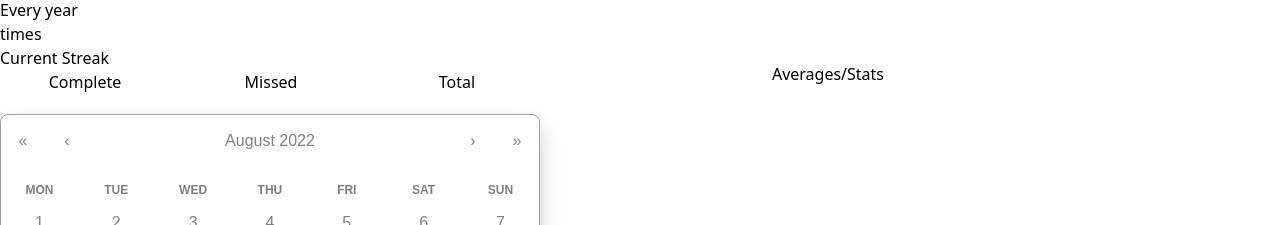
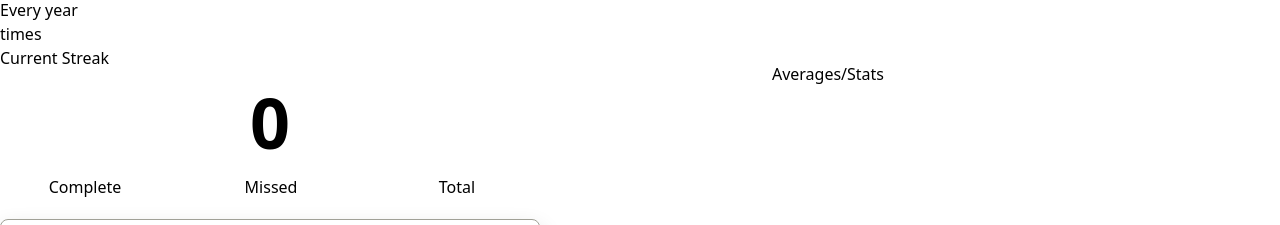
Before and after one commit to bruno-boys/ftl-capstone, a React (Vite) app in the folder habit-traker-ui/: page /habit/1 in a window 1280 px wide. Shown: the part 257-482 px from the top of the page. Built offline with nearby package versions, Linux system fonts and the light colour scheme; no server answers.

Commit message:
Modified habit page and habit detail page so that user can now see their streak count on the user detail page

```diff
--- a/habit-traker-ui/src/components/HabitDetails/HabitDetails.css
+++ b/habit-traker-ui/src/components/HabitDetails/HabitDetails.css
@@ -137,3 +137,10 @@ border-bottom-right-radius: 6px;
 background: #6f48eb;
 color: white;
 }
+
+.streak-count{
+    display: flex;
+    font-weight: bolder;
+    margin-left : 250px;
+    font-size: 70px;
+}
--- a/habit-traker-ui/src/components/HabitDetails/HabitDetails.jsx
+++ b/habit-traker-ui/src/components/HabitDetails/HabitDetails.jsx
@@ -6,16 +6,19 @@ import Modal from '../../utils/Modal';
 import EditForm from '../EditForm/EditForm';
 import apiClient from '../../services/apiClient';
 import Calendar from 'react-calendar';
+import { useLocation } from 'react-router-dom'
 import './HabitDetails.css'
 
 
-export default function HabitDetails({}) {
+export default function HabitDetails() {
     //gets the habitId from the URL
     const { habitId } = useParams()
     const [videoModalOpen, setVideoModalOpen] = useState(false);
     const [habit, setHabit] = useState({})
     const [error, setError] = useState("")
     const navigate = useNavigate()
+    const location = useLocation()
+    const streakCount = location.state
 
     useEffect(() => {
         const getHabitById = async () => {
@@ -34,7 +37,7 @@ export default function HabitDetails({}) {
         }
     }
 
-
+    // console.log("streak count", from)
     return (
         <div className="flex flex-col min-h-screen overflow-hidden">
             <Header />
@@ -48,7 +51,7 @@ export default function HabitDetails({}) {
                                 <button className="btn-sm text-gray-200 bg-gray-900 hover:bg-gray-800 ml-3" onClick={deleteHabit} style={{backgroundColor:"red"}}>Delete</button>
                             </div>
                             <div className="habit-detail-page">
-                                <HabitDetailContainer habit={habit} />
+                                <HabitDetailContainer habit={habit} streakCount = {streakCount}/>
                             </div>
                         </div>
                          {/* Modal */}
@@ -68,7 +71,7 @@ export default function HabitDetails({}) {
 }
 
 
-function HabitDetailContainer({ habit }) {
+function HabitDetailContainer({ habit, streakCount }) {
 
     const options = {
         year: "numeric", month: "short",
@@ -100,6 +103,9 @@ function HabitDetailContainer({ habit }) {
                         >
                             <div>
                                 <div id="streak" className="font-bold leading-snug tracking-tight mb-1">Current Streak</div>
+                            </div>
+                            <div className='streak-count'>
+                                {streakCount ? streakCount : 0}
                             </div>
                         </a>
                         <div className="status-days">
--- a/habit-traker-ui/src/components/HabitPage/HabitPage.jsx
+++ b/habit-traker-ui/src/components/HabitPage/HabitPage.jsx
@@ -1,13 +1,15 @@
 import "./HabitPage.css";
 import React from "react";
 import { useEffect, useState, useRef } from "react";
+
 import apiClient from "../../services/apiClient";
 import EditForm from "../EditForm/EditForm";
 import Modal from "../../utils/Modal";
-import { useNavigate } from "react-router-dom";
+import { useNavigate, Routes, Route } from "react-router-dom";
 import { Link } from "react-router-dom";
 import Header from "../../partials/Header";
 import HabitForm from "../HabitForm/HabitForm";
+import HabitDetails from "../HabitDetails/HabitDetails";
 
 export default function HabitPage() {
   const [habits, setHabits] = useState([]);
@@ -209,7 +211,7 @@ function HabitCard({ habit, formModalOpen, setFormModalOpen, handleClose }) {
 
   let today = new Date();
   today.setHours(0, 0, 0, 0);
-  today.setDate(today.getDate());
+  today.setDate(today.getDate()+ 11);
 
 
 
@@ -411,14 +413,13 @@ function HabitCard({ habit, formModalOpen, setFormModalOpen, handleClose }) {
                 }}
               >
                 <div className="card" style={{ width: "100%" }}>
-                  <Link to={`/habit/${habit.id}`}>
+                  <Link to={ `/habit/${habit.id}`} state = {streakCount}>
                     <div className="top">
                       <div
                         className="font-bold leading-snug tracking-tight mb-1"
                         style={{ width: "100%" }}
                       >
                         {habit.habit_name}
-                        {streakCount}
                       </div>
                       <div className="buttons">
                         <button
@@ -482,6 +483,7 @@ function HabitCard({ habit, formModalOpen, setFormModalOpen, handleClose }) {
               </div>
             </Modal>
 
+
             {/* {
                   formModalOpen ?
                   <div className="relative pb-9/16">
@@ -500,6 +502,9 @@ function HabitCard({ habit, formModalOpen, setFormModalOpen, handleClose }) {
           </div>
         </div>
       </section>
+      <Routes>
+      <Route path="/habit/:habitId" element={<HabitDetails streakCount = {streakCount}/>} />
+      </Routes>
     </div>
   );
 }
```
